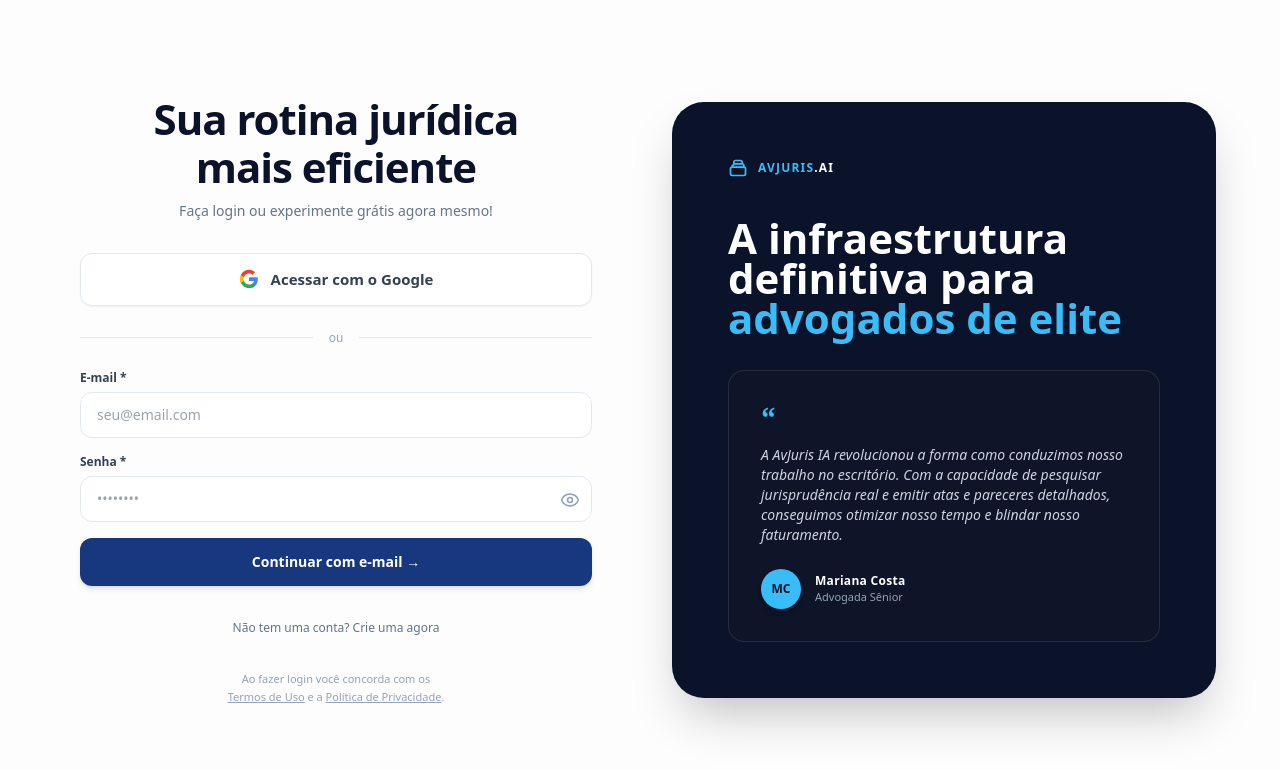
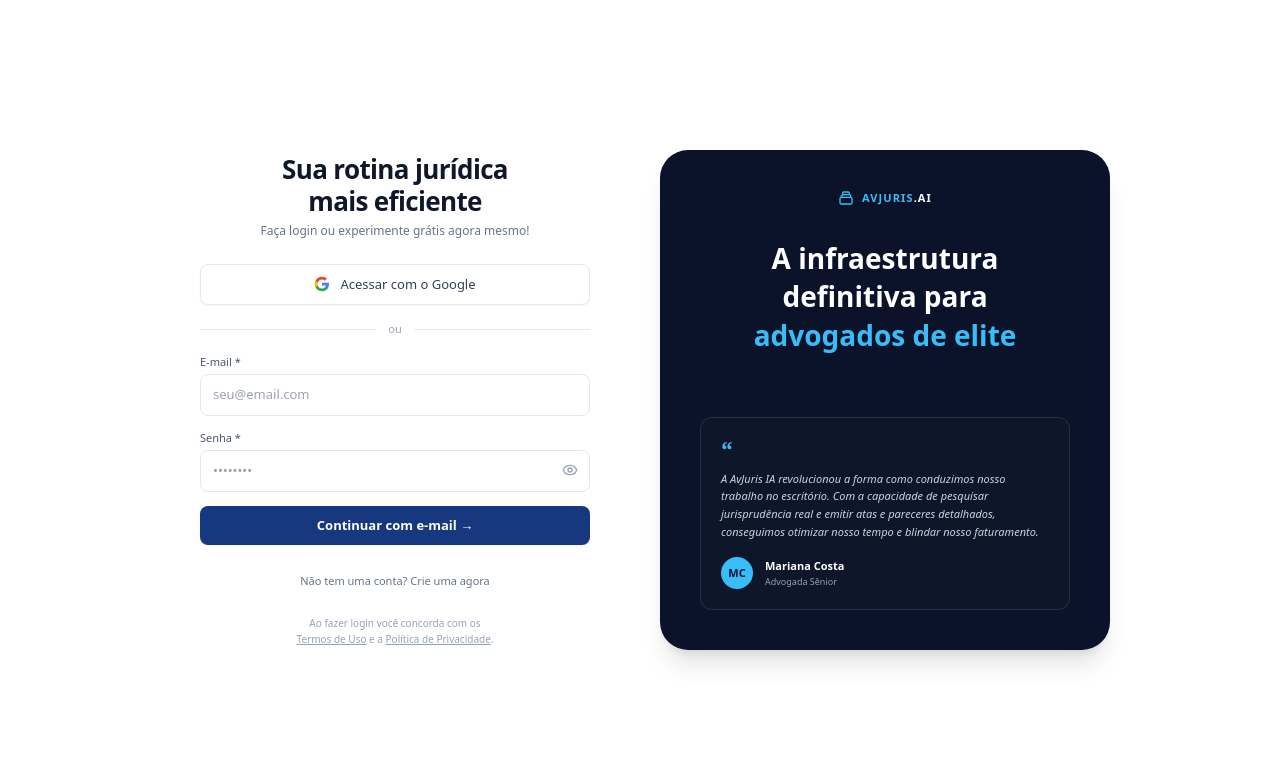
Before and after one commit to AislanVG/JurisPrime, a Next.js app in the folder frontend/: page / in a window 1280 px wide. Shown: the top 770 px of the page. Built offline with nearby package versions, Linux system fonts and the light colour scheme; no server answers.

Commit message:
Update page.tsx

```diff
--- a/frontend/app/page.tsx
+++ b/frontend/app/page.tsx
@@ -107,7 +107,7 @@
           password,
         });
         if (error) throw error;
-        alert("Cadastro realizado com sucesso! Você já pode acessar a plataforma.");
+        alert("Cadastro realizado! Você já pode acessar a plataforma.");
         setAuthMode("login");
       }
     } catch (err: any) {
@@ -312,26 +312,26 @@
 
   if (loadingAuth) {
     return (
-      <div className="min-h-screen flex items-center justify-center bg-[#fdfdfd]">
-        <Loader2 className="w-9 h-9 text-blue-600 animate-spin" />
+      <div className="min-h-screen flex items-center justify-center bg-white">
+        <Loader2 className="w-8 h-8 text-[#1e3a8a] animate-spin" />
       </div>
     );
   }
 
   // =========================================================================
-  // 1. TELA DE LOGIN ESPAÇOSA E PROPORCIONAL
+  // 1. TELA DE LOGIN IDÊNTICA AO STREAMLIT
   // =========================================================================
   if (!user) {
     return (
-      <div className="min-h-screen bg-[#fdfdfd] flex items-center justify-center px-6 py-12 lg:px-16">
-        <div className="w-full max-w-6xl grid grid-cols-1 lg:grid-cols-12 gap-12 lg:gap-16 items-center">
+      <div className="min-h-screen bg-white flex items-center justify-center px-4 py-8">
+        <div className="w-full max-w-[940px] grid grid-cols-1 md:grid-cols-2 gap-10 items-center">
 
-          {/* LADO ESQUERDO: FORMULÁRIO (COLUNA 6) */}
-          <div className="lg:col-span-6 flex flex-col items-center text-center max-w-lg mx-auto w-full">
-            <h1 className="text-4xl sm:text-[42px] font-extrabold text-[#0B132B] tracking-tight mb-2.5 leading-[1.15]">
+          {/* LADO ESQUERDO: FORMULÁRIO */}
+          <div className="flex flex-col items-center text-center w-full max-w-[390px] mx-auto">
+            <h1 className="text-[26px] font-bold text-slate-900 tracking-tight leading-tight mb-1">
               Sua rotina jurídica <br /> mais eficiente
             </h1>
-            <p className="text-sm text-slate-500 mb-8 font-medium">
+            <p className="text-[12px] text-slate-500 mb-6">
               Faça login ou experimente grátis agora mesmo!
             </p>
 
@@ -339,9 +339,9 @@
             <button
               onClick={handleGoogleLogin}
               type="button"
-              className="w-full flex items-center justify-center space-x-3 py-3.5 px-4 border border-slate-200 rounded-xl bg-white hover:bg-slate-50 text-[15px] font-semibold text-slate-700 shadow-sm hover:shadow transition-all mb-6"
+              className="w-full flex items-center justify-center space-x-2.5 py-2.5 px-4 border border-slate-200 rounded-lg bg-white hover:bg-slate-50 text-[13px] font-medium text-slate-700 shadow-sm transition-all mb-4"
             >
-              <svg className="w-5 h-5" viewBox="0 0 24 24">
+              <svg className="w-4 h-4" viewBox="0 0 24 24">
                 <path
                   fill="#4285F4"
                   d="M22.56 12.25c0-.78-.07-1.53-.2-2.25H12v4.26h5.92c-.26 1.37-1.04 2.53-2.21 3.31v2.77h3.57c2.08-1.92 3.28-4.74 3.28-8.09z"
@@ -363,16 +363,16 @@
             </button>
 
             {/* DIVISOR OU */}
-            <div className="flex items-center w-full mb-6">
+            <div className="flex items-center w-full mb-4">
               <div className="flex-grow border-t border-slate-200"></div>
-              <span className="flex-shrink mx-4 text-xs text-slate-400 font-medium">ou</span>
+              <span className="flex-shrink mx-3 text-[11px] text-slate-400">ou</span>
               <div className="flex-grow border-t border-slate-200"></div>
             </div>
 
             {/* FORMULÁRIO EMAIL & SENHA */}
-            <form onSubmit={handleEmailAuth} className="w-full space-y-4 text-left">
+            <form onSubmit={handleEmailAuth} className="w-full space-y-3.5 text-left">
               <div>
-                <label className="block text-xs font-semibold text-slate-700 mb-1.5">
+                <label className="block text-[11px] font-medium text-slate-600 mb-1">
                   E-mail *
                 </label>
                 <input
@@ -381,12 +381,12 @@
                   placeholder="seu@email.com"
                   value={email}
                   onChange={(e) => setEmail(e.target.value)}
-                  className="w-full px-4 py-3 text-sm bg-white border border-slate-200 rounded-xl focus:outline-none focus:ring-2 focus:ring-[#1e3a8a] focus:border-transparent transition"
+                  className="w-full px-3 py-2.5 text-[13px] bg-white border border-slate-200 rounded-lg focus:outline-none focus:ring-1 focus:ring-[#1e3a8a] focus:border-[#1e3a8a] transition"
                 />
               </div>
 
               <div>
-                <label className="block text-xs font-semibold text-slate-700 mb-1.5">
+                <label className="block text-[11px] font-medium text-slate-600 mb-1">
                   Senha *
                 </label>
                 <div className="relative">
@@ -396,42 +396,42 @@
                     placeholder="••••••••"
                     value={password}
                     onChange={(e) => setPassword(e.target.value)}
-                    className="w-full px-4 py-3 text-sm bg-white border border-slate-200 rounded-xl focus:outline-none focus:ring-2 focus:ring-[#1e3a8a] focus:border-transparent pr-12 transition"
+                    className="w-full px-3 py-2.5 text-[13px] bg-white border border-slate-200 rounded-lg focus:outline-none focus:ring-1 focus:ring-[#1e3a8a] focus:border-[#1e3a8a] pr-10 transition"
                   />
                   <button
                     type="button"
                     onClick={() => setShowPassword(!showPassword)}
-                    className="absolute right-3 top-3.5 text-slate-400 hover:text-slate-600"
+                    className="absolute right-3 top-3 text-slate-400 hover:text-slate-600"
                   >
-                    {showPassword ? <EyeOff className="w-5 h-5" /> : <Eye className="w-5 h-5" />}
+                    {showPassword ? <EyeOff className="w-4 h-4" /> : <Eye className="w-4 h-4" />}
                   </button>
                 </div>
               </div>
 
               {authError && (
-                <p className="text-xs text-red-500 font-medium mt-1">{authError}</p>
+                <p className="text-[11px] text-red-500 font-medium">{authError}</p>
               )}
 
               <button
                 type="submit"
                 disabled={authLoading}
-                className="w-full py-3.5 bg-[#17387e] hover:bg-[#122c64] text-white rounded-xl font-bold text-sm shadow-md hover:shadow-lg transition-all flex items-center justify-center space-x-2 mt-2 cursor-pointer"
+                className="w-full py-2.5 bg-[#17387e] hover:bg-[#122c64] text-white rounded-lg font-semibold text-[13px] shadow-sm transition-all flex items-center justify-center space-x-2 mt-2"
               >
                 {authLoading ? (
-                  <Loader2 className="w-5 h-5 animate-spin" />
+                  <Loader2 className="w-4 h-4 animate-spin" />
                 ) : (
                   <span>{authMode === "login" ? "Continuar com e-mail →" : "Cadastrar Conta →"}</span>
                 )}
               </button>
 
-              <div className="text-center pt-3">
+              <div className="text-center pt-2">
                 <button
                   type="button"
                   onClick={() => {
                     setAuthMode(authMode === "login" ? "register" : "login");
                     setAuthError(null);
                   }}
-                  className="text-xs font-medium text-slate-500 hover:text-blue-700 transition"
+                  className="text-[11px] text-slate-500 hover:text-blue-700 transition"
                 >
                   {authMode === "login"
                     ? "Não tem uma conta? Crie uma agora"
@@ -440,44 +440,44 @@
               </div>
             </form>
 
-            <p className="text-[11px] text-slate-400 mt-8 leading-relaxed">
+            <p className="text-[10px] text-slate-400 mt-6 leading-relaxed">
               Ao fazer login você concorda com os <br />
-              <span className="underline cursor-pointer hover:text-slate-600">Termos de Uso</span> e a{" "}
-              <span className="underline cursor-pointer hover:text-slate-600">Política de Privacidade</span>.
+              <span className="underline cursor-pointer">Termos de Uso</span> e a{" "}
+              <span className="underline cursor-pointer">Política de Privacidade</span>.
             </p>
           </div>
 
-          {/* LADO DIREITO: CARD INSTITUCIONAL AZUL ESCURO (COLUNA 6) */}
-          <div className="lg:col-span-6 bg-[#0B132B] text-white p-10 sm:p-14 rounded-[32px] shadow-2xl flex flex-col justify-between min-h-[580px] relative overflow-hidden">
+          {/* LADO DIREITO: CARD INSTITUCIONAL CENTRALIZADO */}
+          <div className="bg-[#0B132B] text-white p-8 sm:p-10 rounded-[28px] shadow-xl flex flex-col justify-between min-h-[500px] text-center items-center">
 
-            {/* Topo do Card */}
-            <div>
-              <div className="flex items-center space-x-2.5 text-xs font-bold tracking-widest text-[#38bdf8] uppercase mb-10">
-                <svg className="w-5 h-5 text-[#38bdf8]" fill="none" stroke="currentColor" viewBox="0 0 24 24">
+            {/* Bloco Superior Totalmente Centralizado */}
+            <div className="w-full flex flex-col items-center">
+              <div className="inline-flex items-center space-x-2 text-[11px] font-bold tracking-widest text-[#38bdf8] uppercase mb-8">
+                <svg className="w-4 h-4 text-[#38bdf8]" fill="none" stroke="currentColor" viewBox="0 0 24 24">
                   <path strokeLinecap="round" strokeLinejoin="round" strokeWidth="2" d="M19 11H5m14 0a2 2 0 012 2v6a2 2 0 01-2 2H5a2 2 0 01-2-2v-6a2 2 0 012-2m14 0V9a2 2 0 00-2-2M5 11V9a2 2 0 002-2m0 0V5a2 2 0 012-2h6a2 2 0 012 2v2M7 7h10" />
                 </svg>
                 <span>AVJURIS<span className="text-white">.AI</span></span>
               </div>
 
-              <h2 className="text-3xl sm:text-4xl lg:text-[42px] font-extrabold leading-[1.15] mb-8">
+              <h2 className="text-[26px] sm:text-[28px] font-bold leading-snug mb-6 text-white max-w-[340px]">
                 A infraestrutura <br /> definitiva para <br />
                 <span className="text-[#38bdf8]">advogados de elite</span>
               </h2>
             </div>
 
-            {/* DEPOIMENTO CARD INTERNO */}
-            <div className="bg-[#0F172A]/90 border border-white/10 rounded-2xl p-6 sm:p-8 backdrop-blur-sm">
-              <span className="text-3xl text-[#38bdf8] leading-none block mb-3 font-serif font-black">“</span>
-              <p className="text-xs sm:text-sm text-slate-300 leading-relaxed italic mb-6">
+            {/* Depoimento Interno */}
+            <div className="bg-[#0F172A]/95 border border-white/10 rounded-xl p-5 text-left w-full">
+              <span className="text-2xl text-[#38bdf8] leading-none block mb-2 font-serif font-black">“</span>
+              <p className="text-[11px] text-slate-300 leading-relaxed italic mb-4">
                 A AvJuris IA revolucionou a forma como conduzimos nosso trabalho no escritório. Com a capacidade de pesquisar jurisprudência real e emitir atas e pareceres detalhados, conseguimos otimizar nosso tempo e blindar nosso faturamento.
               </p>
-              <div className="flex items-center space-x-3.5">
-                <div className="w-10 h-10 rounded-full bg-[#38bdf8] text-[#0B132B] font-bold text-xs flex items-center justify-center shadow-md">
+              <div className="flex items-center space-x-3">
+                <div className="w-8 h-8 rounded-full bg-[#38bdf8] text-[#0B132B] font-bold text-[11px] flex items-center justify-center">
                   MC
                 </div>
                 <div>
-                  <h4 className="text-xs font-bold text-white tracking-wide">Mariana Costa</h4>
-                  <p className="text-[11px] text-slate-400">Advogada Sênior</p>
+                  <h4 className="text-[11px] font-bold text-white">Mariana Costa</h4>
+                  <p className="text-[9px] text-slate-400">Advogada Sênior</p>
                 </div>
               </div>
             </div>
```
